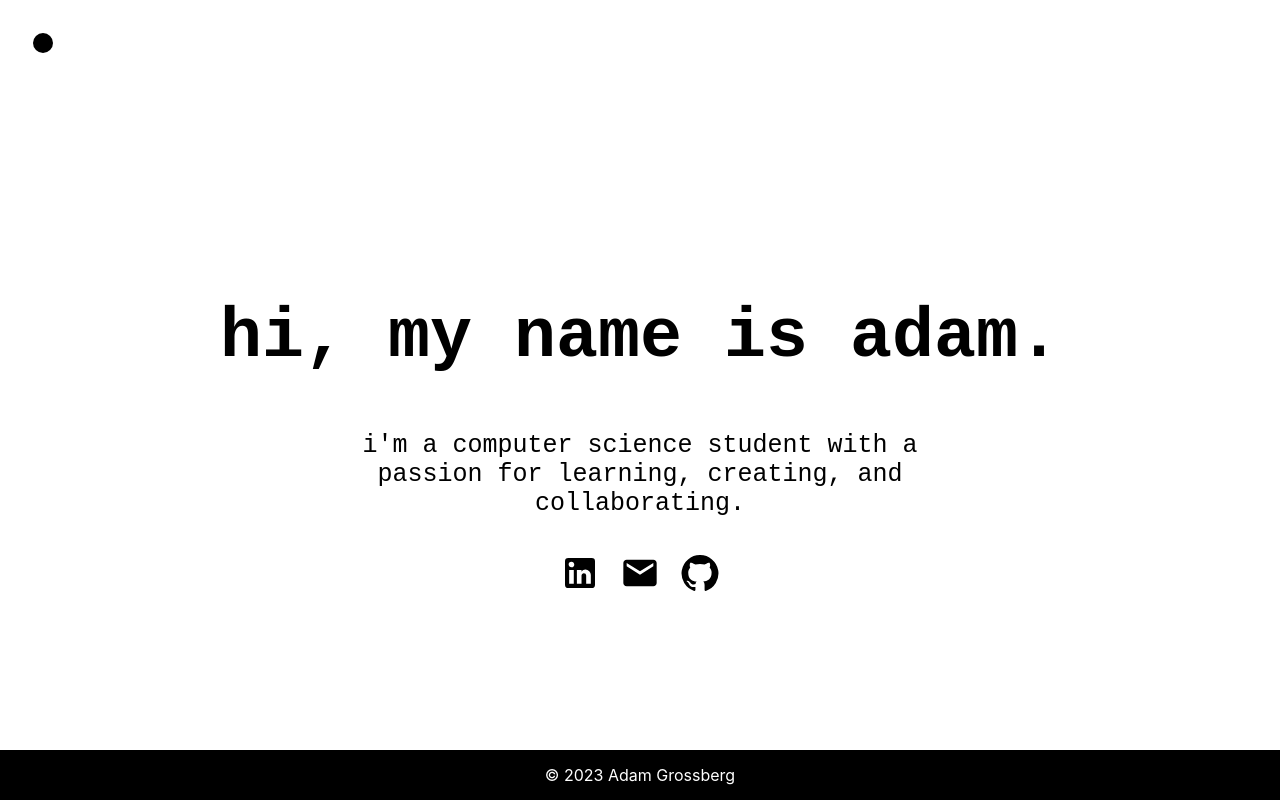
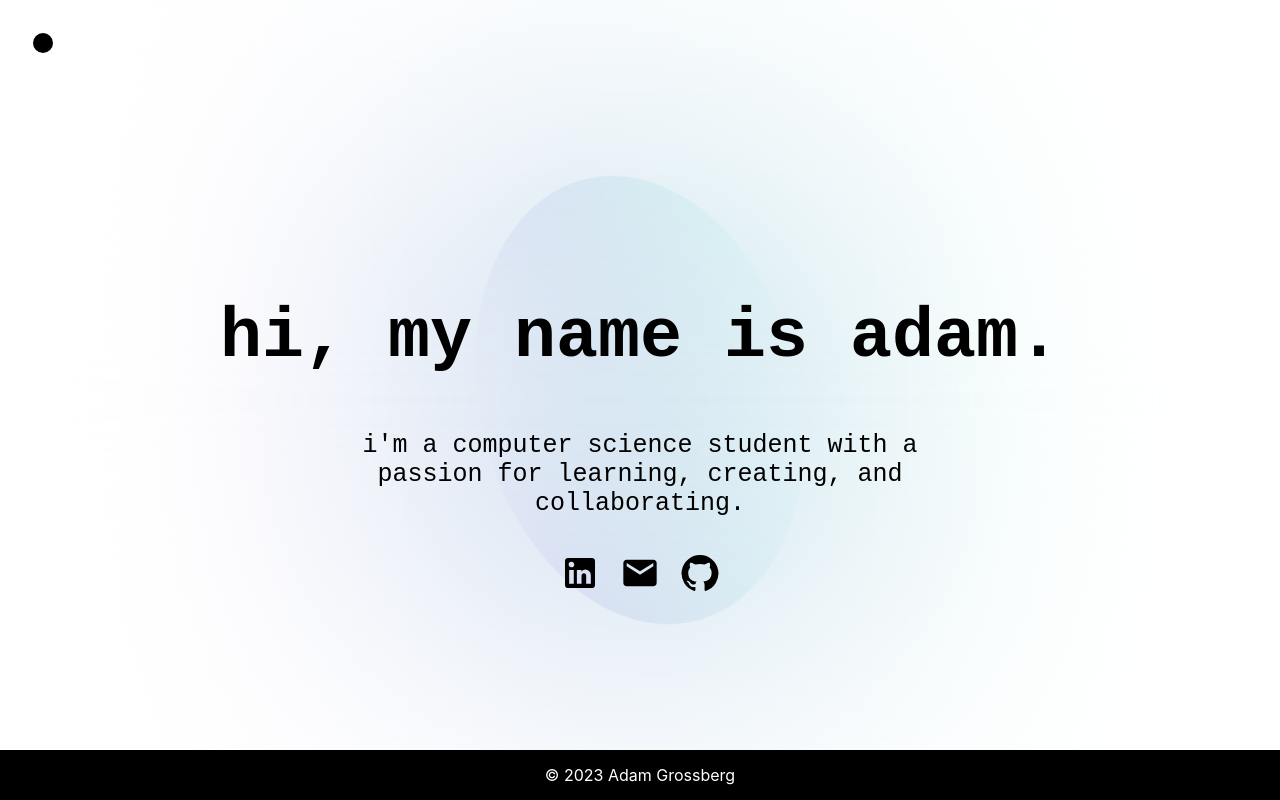
Before and after one commit to adamgrossberg/adamgrossberg.github.io, a React (Create React App) app in the folder portfolio-app/: page / in a window 1280 px wide. Built offline with nearby package versions, Linux system fonts and the light colour scheme.

Commit message:
added blob for home page

```diff
--- a/portfolio-app/src/App.css
+++ b/portfolio-app/src/App.css
@@ -1,13 +1,16 @@
 .App {
   width: 100vw;
-  overflow:hidden;
-  height: auto;
+  overflow: hidden;
+  height: 100%;
+  max-height: 100vh;
   display: flex;
   flex-direction: column;
   font-family: Arial, Helvetica, sans-serif;
   background-color: white;
   padding: 0;
   margin: 0;
+  -ms-overflow-style: none;  /* IE and Edge */
+  scrollbar-width: none;
 }
 
 body {
@@ -19,3 +22,10 @@ a:hover {
   opacity: 0.5;
   transition-duration: 500ms;
 }
+
+::-webkit-scrollbar {
+  display: none;
+}
+::-webkit-scrollbar-track {
+  display:none;
+}
--- a/portfolio-app/src/App.js
+++ b/portfolio-app/src/App.js
@@ -12,8 +12,8 @@ function App() {
   return (
     <div>
       <Router>
-      <Navbar />
-        <Routes>
+      <Navbar id='navbar' />
+        <Routes id='routes' >
           <Route path="/" element={<Home />} />
           <Route path="/projects" element={<Projects />} />
           <Route path='/projects/:id' element={<ProjectDisplay />} />
--- /dev/null
+++ b/portfolio-app/src/components/Blob.js
@@ -0,0 +1,10 @@
+import React from 'react';
+import '../styles/Blob.css'
+
+function Blob() {
+    return (
+        <div id='blob'></div>
+    )
+}
+
+export default Blob;
--- a/portfolio-app/src/components/Navbar.js
+++ b/portfolio-app/src/components/Navbar.js
@@ -1,6 +1,5 @@
 import { React, useEffect, useState } from 'react';
 import { Link, useLocation } from 'react-router-dom';
-import ReorderIcon from '@mui/icons-material/Reorder'
 import '../styles/Navbar.css';
 
 
@@ -26,10 +25,7 @@ function Navbar() {
                 <Link to="/resume">resume</Link>
             </div>
             <div className="toggleButton" onClick={() => {
-                setExpandNavbar(true);
-                setTimeout(() => {
-                    setExpandNavbar(false);
-                }, 5000)
+                setExpandNavbar((prev) => !prev);
             }}>
                 <button>
                     &rarr;
--- a/portfolio-app/src/pages/home.js
+++ b/portfolio-app/src/pages/home.js
@@ -1,12 +1,25 @@
-import React from 'react';
+import { React, useEffect } from 'react';
 import LinkedInIcon from '@mui/icons-material/LinkedIn'
 import EmailIcon from '@mui/icons-material/Email'
 import GithubIcon from '@mui/icons-material/GitHub'
+import Blob from '../components/Blob'
 import '../styles/Home.css'
 
 function Home() {
+    useEffect(() => {
+        const blob = document.getElementById("blob");
+        window.onpointermove = event => {
+        const { clientX, clientY } = event;
+        blob.animate({
+            left: `${clientX}px`,
+            top: `${clientY}px`
+        }, { duration: 3000, fill: "forwards" });
+        }
+    })
     return (
         <div className='home'>
+            <Blob id='blob'/>
+            <div id='blur'></div>
             <div className='about'>
                 <div className='introduction'>
                     <h2>hi, my name is adam.</h2>
--- /dev/null
+++ b/portfolio-app/src/styles/Blob.css
@@ -0,0 +1,23 @@
+@keyframes rotate {
+    from {
+      rotate: 0deg;
+    }
+
+    50% {
+      scale: 1 1.5;
+    }
+
+    to {
+      rotate: 360deg;
+    }
+}
+
+#blob {
+    height: 25vmax;
+    aspect-ratio: 1;
+    border-radius: 50%;
+    background: linear-gradient(to right, aquamarine, mediumpurple);
+    animation: rotate 20s infinite;
+    opacity: 0.8;
+    overflow: hidden;
+}
--- a/portfolio-app/src/styles/Home.css
+++ b/portfolio-app/src/styles/Home.css
@@ -1,11 +1,16 @@
 .home {
-  width: 100vw;
+  width: 100%;
+  height: calc(100vh - 150px);
+  max-width: 100vw;
+  overflow-x: hidden;
   align-items: center;
   font-family:'Courier New', Courier, monospace;
   color: black;
+  overflow: hidden;
 }
 
 .about {
+  position: relative;
   width: 100%;
   min-height: calc(100vh - 150px);
   display: flex;
@@ -13,8 +18,8 @@
   justify-content: center;
   align-items: center;
   text-align: center;
-  background-color: white;
   color: black;
+  z-index: 1;
 }
 
 .about h2 {
@@ -53,3 +58,20 @@
     width: 80%;
   }
 }
+
+#blob {
+  position: absolute;
+  left: 50%;
+  top: 50%;
+  translate: -50% -50%;
+  z-index: -2;
+}
+
+#blur {
+  height: 100vh;
+  width: 100vw;
+  position: absolute;
+  top: 0px;
+  z-index: -1;
+  backdrop-filter: blur(12vmax);
+}
--- a/portfolio-app/src/styles/Navbar.css
+++ b/portfolio-app/src/styles/Navbar.css
@@ -1,7 +1,6 @@
 .navbar {
   width: 100%;
   height: 100px;
-  background: white;
   position: sticky;
   top: 0;
   font-family:'Courier New', Courier, monospace;
```
